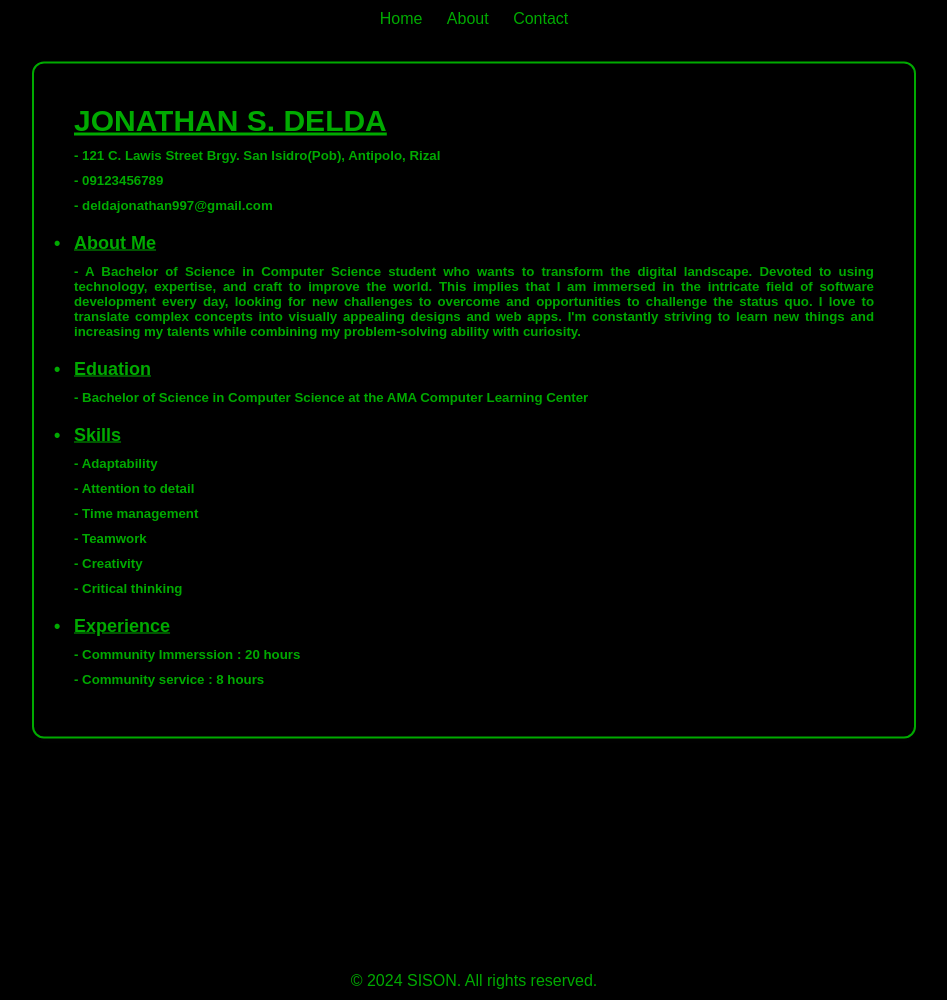
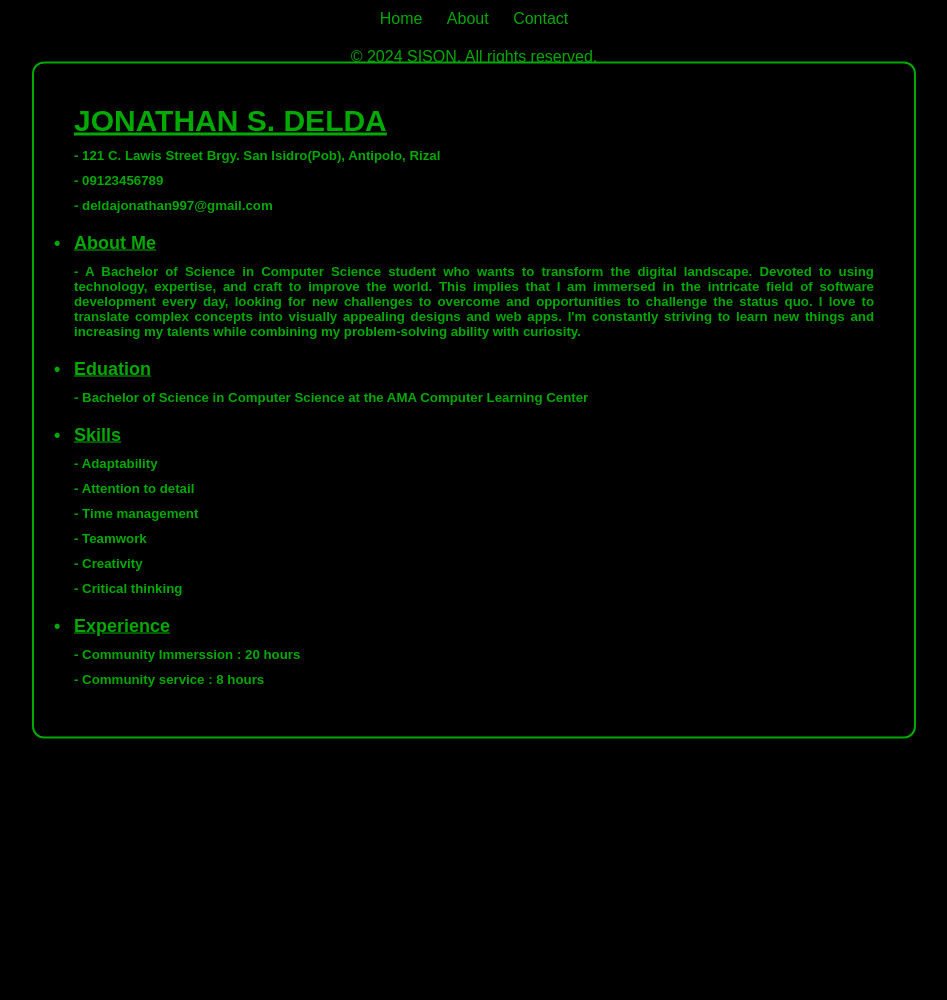
Before and after one commit to jonathansison/Delda-Jonathan, a PHP site: page /about.html in a window 1280 px wide. Shown: the whole page, without its empty margins (166-1113 px from the left). After the commit the page ends 739 px from the top, so only its background shows below. Run offline with PHP 8.4, Linux system fonts and the light colour scheme.

Commit message:
Update about.css

```diff
--- a/about.css
+++ b/about.css
@@ -10,8 +10,7 @@ body {
     font-size: 16px;
     display: flex;
     flex-direction: column;
-    min-height: 100vh;
-    height: 1000px;
+/*    min-height: 100vh; */
     background-color: black;
 }
 
```
